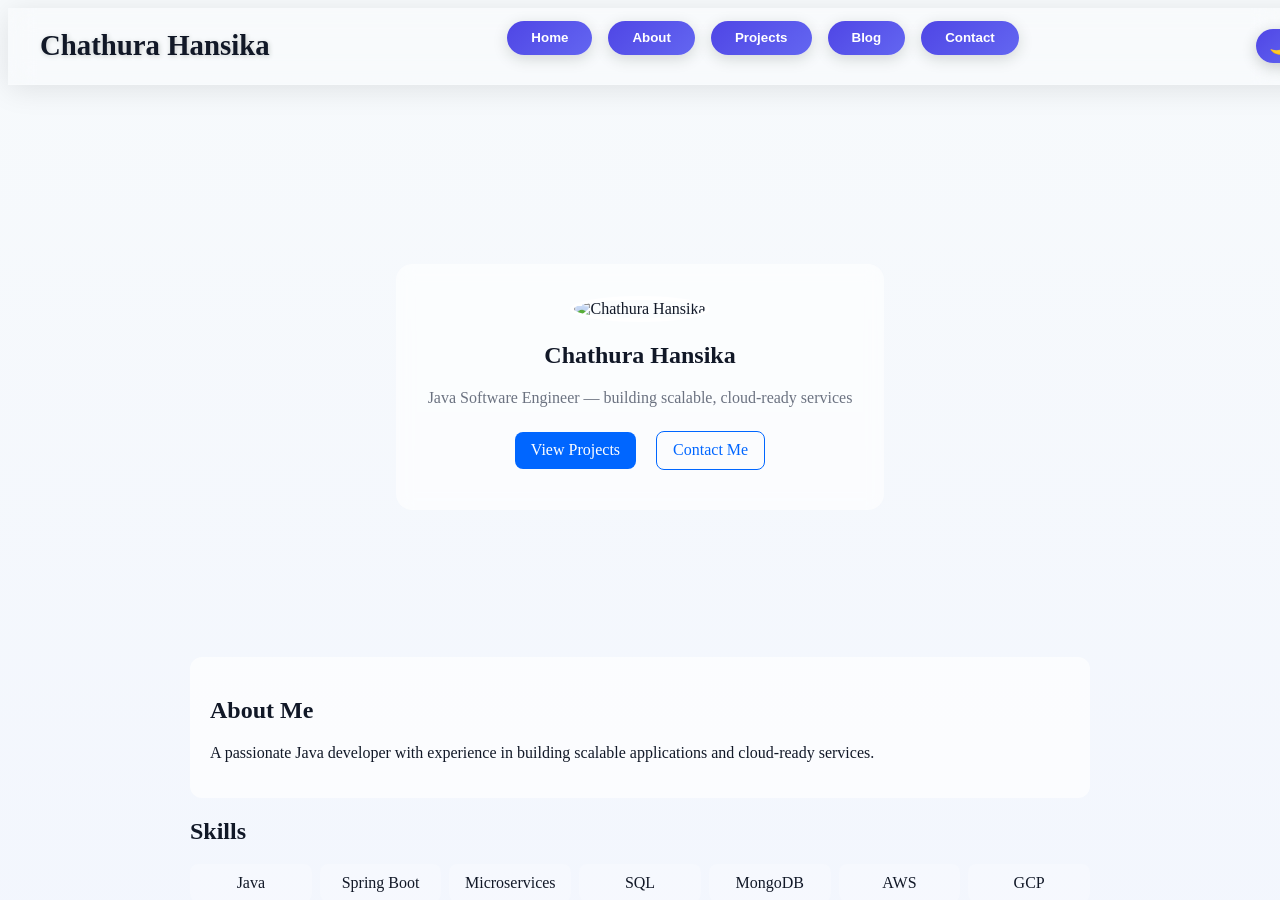
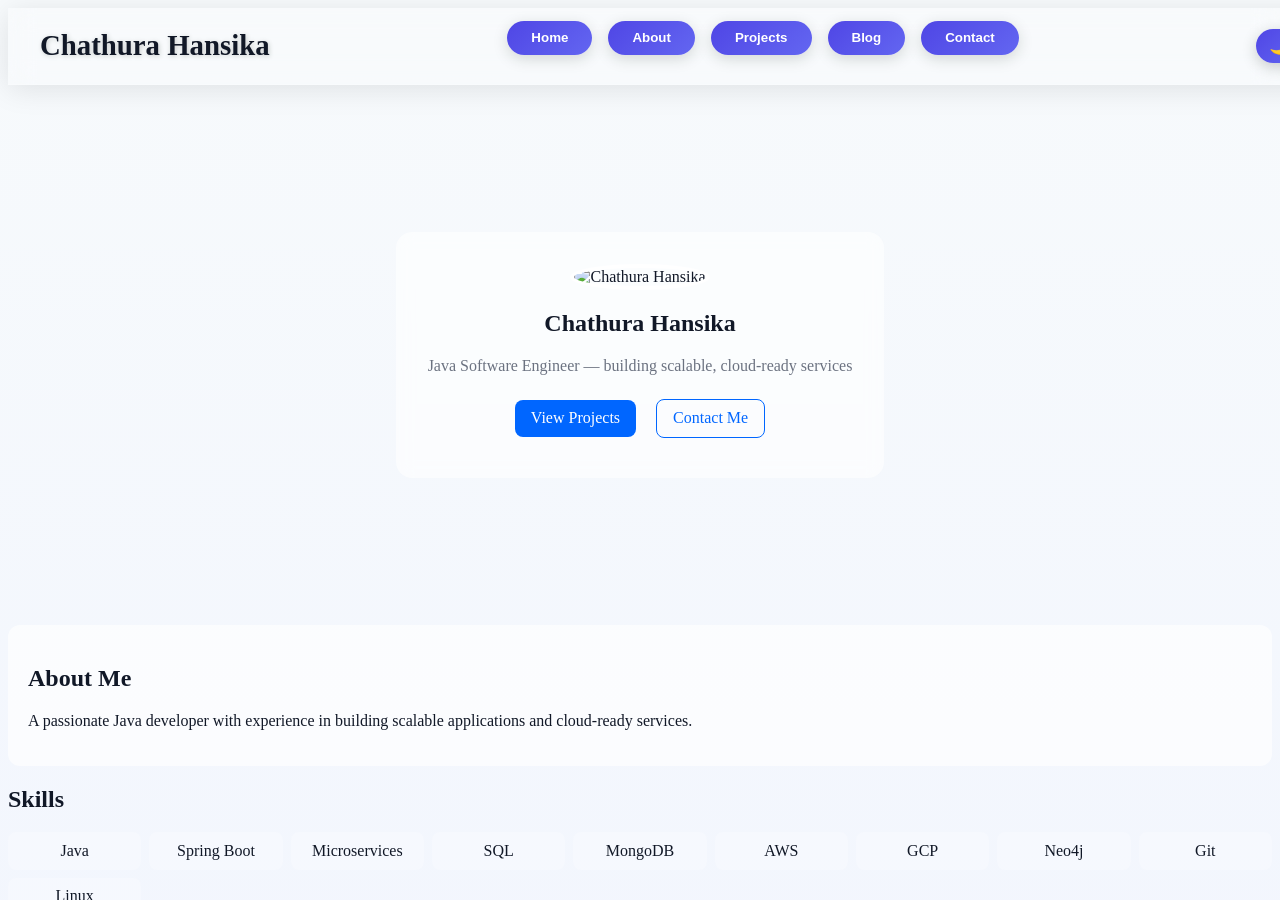
Before and after one commit to ChathuraHansika/chathurahansika.github.io, a Jekyll site: the page built from index.html, in a window 1280 px wide and 900 px high. Built offline with Jekyll 4.4.1, drawn with Linux system fonts in a browser that asks for light colours.

Commit message:
Update default.html

```diff
--- a/_layouts/default.html
+++ b/_layouts/default.html
@@ -1,19 +1,24 @@
-<!doctype html>
-<html lang="en">
+<!DOCTYPE html>
+<html lang="en" data-theme="dark">
 <head>
-  <meta charset="utf-8">
-  <meta name="viewport" content="width=device-width, initial-scale=1">
-  <title>{{ page.title }} • {{ site.title }}</title>
-   <link rel="stylesheet" href="{{ '/assets/css/style.css' | relative_url }}">
-  <script defer src="{{ '/assets/js/main.js' | relative_url }}"></script>
+    <meta charset="UTF-8">
+    <meta name="viewport" content="width=device-width, initial-scale=1.0">
+    <title>{{ page.title | default: site.title }} | {{ site.tagline }}</title>
+    <link rel="icon" type="image/png" href="{{ site.baseurl }}/assets/img/favicon.ico">
+
+    <link rel="stylesheet" href="{{ site.baseurl }}/assets/css/style.css">
+    <link rel="stylesheet" href="https://cdnjs.cloudflare.com/ajax/libs/font-awesome/6.5.1/css/all.min.css">
 </head>
-<body class="light">
-  {% include header.html %}
+<body>
 
-  <main class="container">
-    {{ content }}
-  </main>
+    {% include header.html %}
 
-  {% include footer.html %}
+    <main>
+        {{ content }}
+    </main>
+
+    {% include footer.html %}
+
+    <script src="{{ site.baseurl }}/assets/js/main.js"></script>
 </body>
 </html>
```
